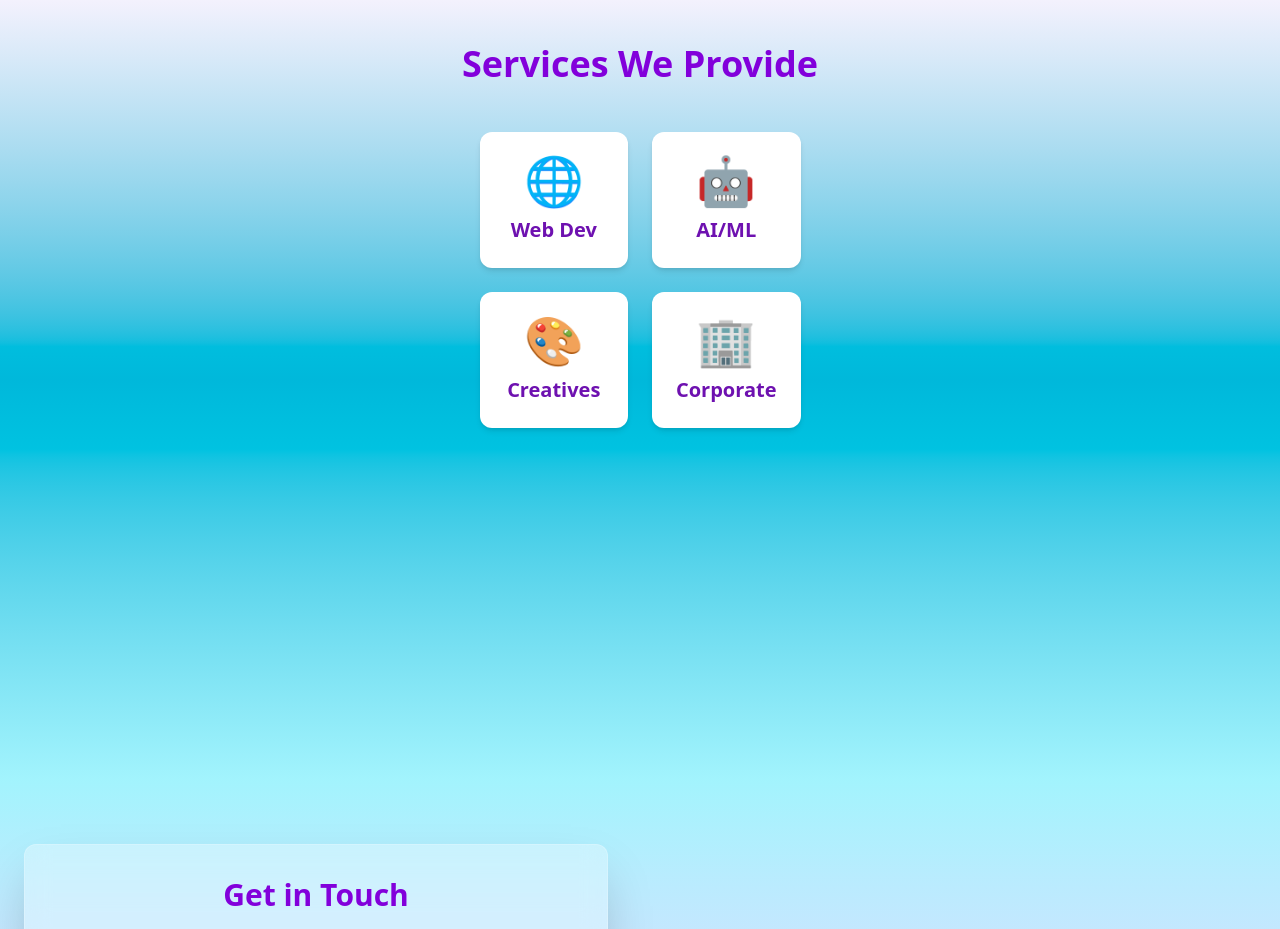
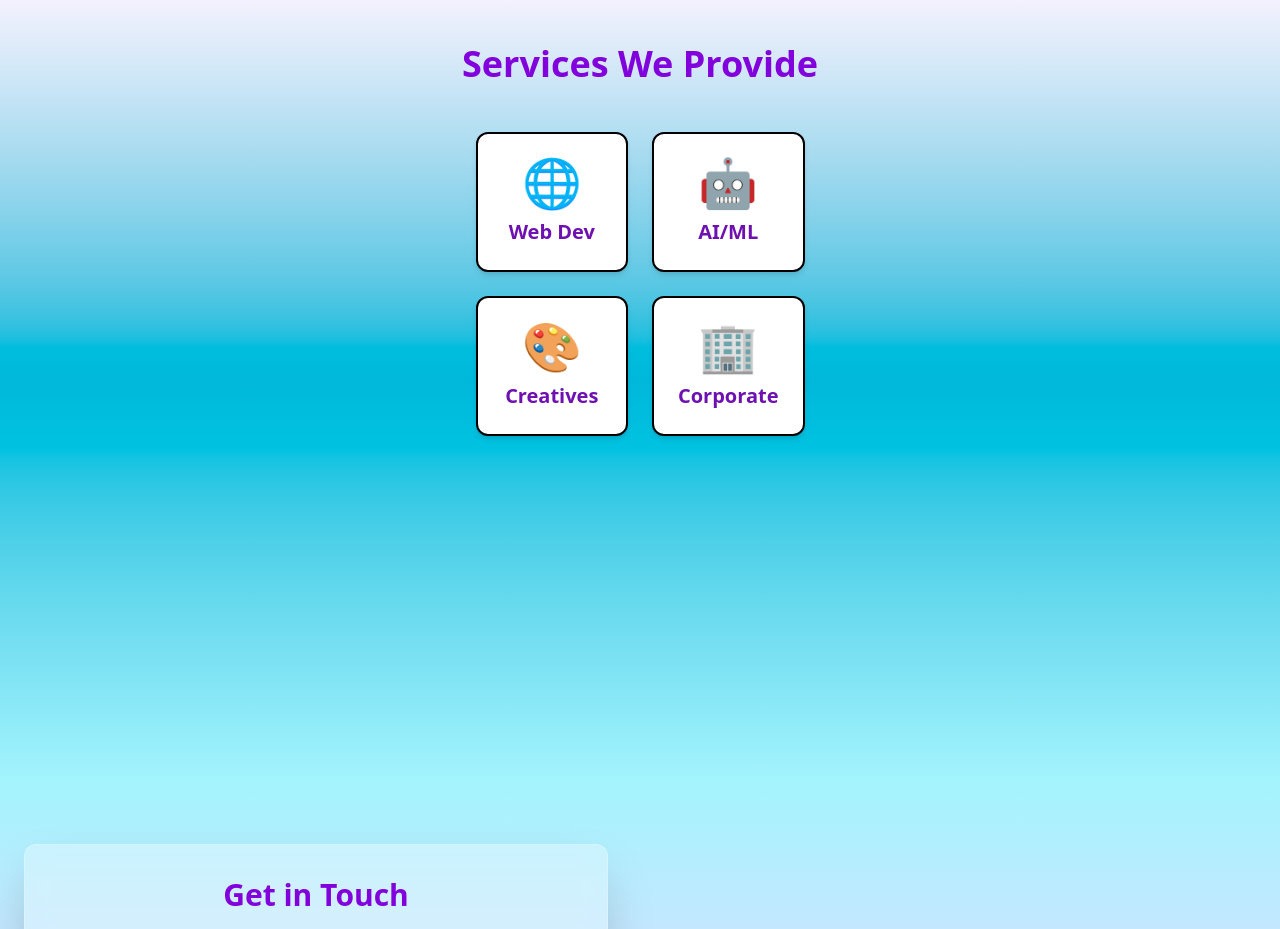
Before and after one commit to SQAC-Tech/sqac-website, a React (Vite) app in the folder Frontend/: page /about in a window 1280 px wide. Shown: the part 820-1749 px from the top of the page. Built offline with nearby package versions, Linux system fonts and the light colour scheme; a web font is replaced by a local one.

Commit message:
fixed bugs

```diff
--- a/Frontend/src/components/Aboutus/AboutUs2ndvh.jsx
+++ b/Frontend/src/components/Aboutus/AboutUs2ndvh.jsx
@@ -42,28 +42,34 @@ function ServicesSection() {
       <div className={`grid gap-10 w-full max-w-6xl ${selected ? 'lg:grid-cols-2' : 'grid-cols-1'}`}>
         <div className="grid grid-cols-2 gap-6 max-w-2xl mx-auto">
           {serviceCards.map(card => (
-            <div
+            <motion.div
               key={card.id}
+              role="button"
+              aria-label={`Select ${card.name} service`}
               onClick={() => setSelected(card.id)}
-              className={`cursor-pointer bg-white rounded-xl p-6 text-center shadow-md transition-all duration-300 hover:scale-105 hover:shadow-purple-200 ${
-                selected === card.id ? 'bg-purple-100 scale-105 shadow-lg' : ''
+              whileHover={{ scale: 1.05 }}
+              whileTap={{ scale: 0.97 }}
+              className={`cursor-pointer bg-white rounded-xl p-6 text-center shadow-md transition-all duration-300 hover:scale-105 hover:shadow-purple-200 hover:border-purple-500 border-2 ${
+                selected === card.id ? 'bg-purple-100 scale-105 shadow-lg border-purple-500 border-2' : ''
               }`}
             >
               <div className="text-5xl mb-3">{card.icon}</div>
               <h3 className="text-xl font-semibold text-purple-800">{card.name}</h3>
-            </div>
+            </motion.div>
           ))}
         </div>
 
         {selected && (
           <motion.div
+          key={selected}
           initial={{ opacity: 0, x: 50 }}
           animate={{ opacity: 1, x: 0 }}
           transition={{ duration: 0.4 }}
-          className="bg-white rounded-xl shadow-lg p-8 max-w-lg w-full relative">
+          className="bg-white rounded-xl shadow-lg p-8 w-full sm:max-w-lg relative">
             <button
               onClick={() => setSelected(null)}
-              className="absolute top-3 right-3 text-xl font-bold text-purple-600 hover:text-purple-800"
+              className="absolute top-3 right-3 text-xl font-bold text-purple-600 hover:text-purple-800 cursor-pointer"
+              aria-label="Close service details"
             >
               ✕
             </button>
```
